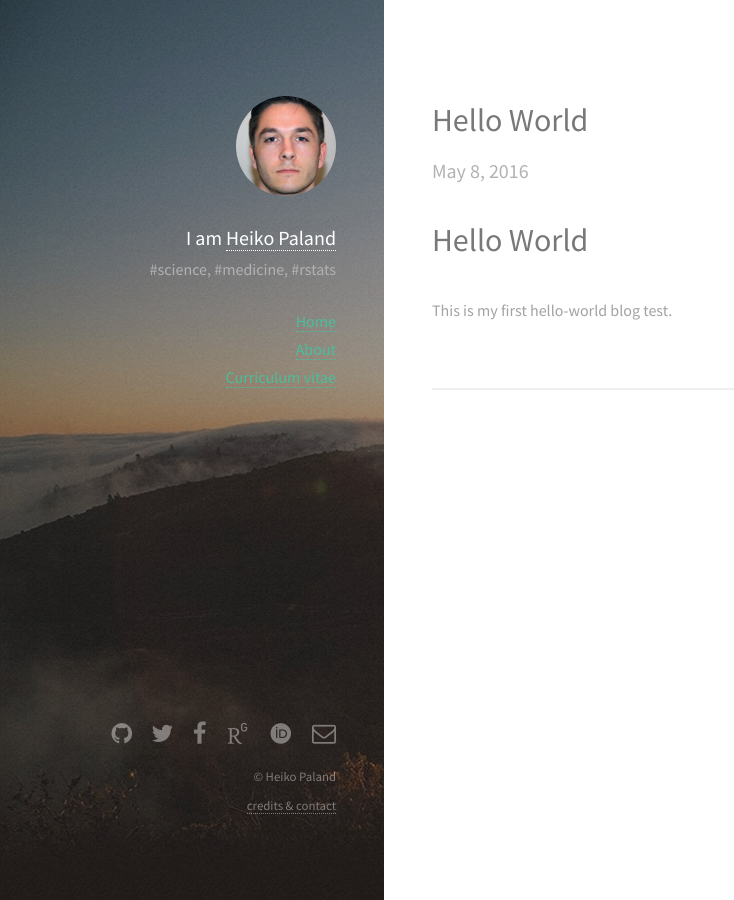
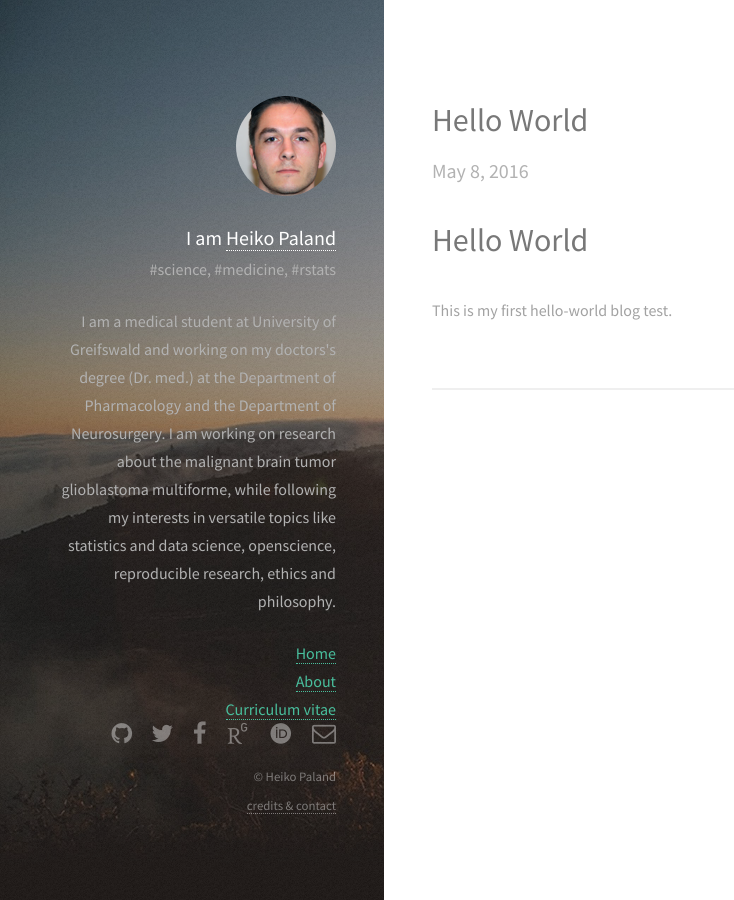
Before and after one commit to old-jekyll-templates/Strata-Jekyll-Theme, a Jekyll site: the page built from index.html, in a window 1280 px wide. Shown: the whole page, without its empty margins (0-734 px from the left). Built offline with Jekyll 4.4.1, drawn with Linux system fonts in a browser that asks for light colours; some web fonts are replaced.

Commit message:
First draft of short bio

```diff
--- a/_layouts/default.html
+++ b/_layouts/default.html
@@ -24,6 +24,7 @@
           <a href="#" class="image avatar"><img src="/images/avatar.jpg" alt="" /></a>
           <h1><strong>I am <a href="/">Heiko Paland</a></strong></h1>
           <p>#science, #medicine, #rstats</p>
+          <p>I am a medical student at University of Greifswald and working on my doctors's degree (Dr. med.) at the Department of Pharmacology and the Department of Neurosurgery.  I am working on research about the malignant brain tumor glioblastoma multiforme, while following my interests in versatile topics like statistics and data science, openscience, reproducible research, ethics and philosophy.</p>
 
       <ul class="sidebar-nav">
       <li class="sidebar-nav-item{% if page.title == "Home" %} active{% endif %}">
```
